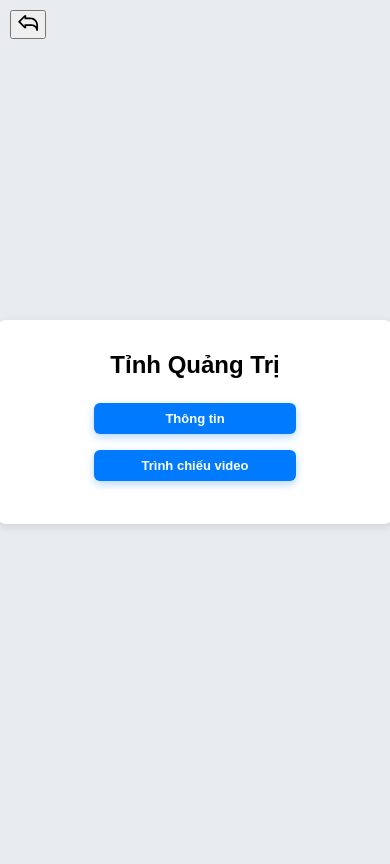
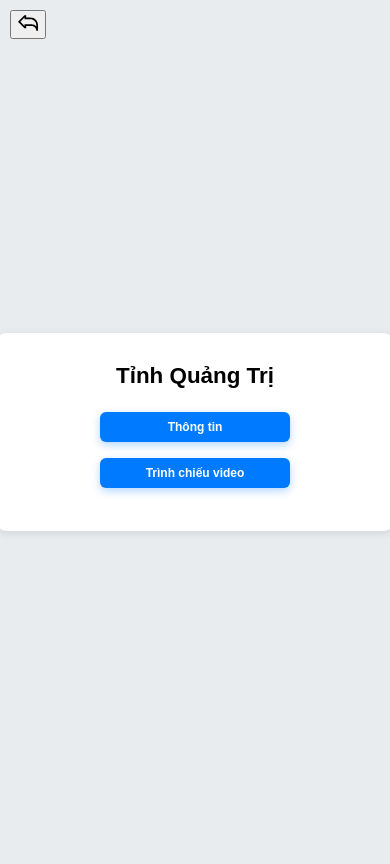
Before and after one commit to huylc12343/testingfor2, a PHP site: page /assets/pages/lsqt.html in a window 390 px wide. Before the commit the page ends 527 px from the top, so only its background shows below. Run offline with PHP 8.4, Linux system fonts and the light colour scheme.

Commit message:
hoan thanh lsqt mobile

```diff
--- a/assets/css/lsqt.css
+++ b/assets/css/lsqt.css
@@ -211,33 +211,102 @@
     }
 }
 
-/* Extra small screens (for very narrow devices) */
-@media screen and (max-width: 480px) {
-    h1 {
-        font-size: 1.5em;
+/* Cơ bản: Đảm bảo container hiển thị tốt trên màn hình nhỏ */
+@media screen and (max-width: 768px) {
+    body {
+        padding: 10px;
     }
 
-    .buttons button {
-        font-size: 13px;
-        padding: 8px;
+    .container {
+        width: 100%;
+        padding: 15px;
+        box-shadow: 0 2px 8px rgba(0, 0, 0, 0.1); /* Giảm đổ bóng */
     }
 
-    .image-display {
-        grid-template-columns: 1fr; /* Giữ một cột cho hình ảnh */
-        gap: 15px; /* Giảm khoảng cách giữa các hình ảnh */
+    h1 {
+        font-size: 1.6em; /* Giảm kích thước tiêu đề */
     }
 
+    /* Điều chỉnh nút */
+    .buttons button {
+        width: 100%; /* Nút chiếm toàn bộ chiều ngang */
+        font-size: 14px; /* Kích thước nhỏ hơn */
+        padding: 10px;
+        margin: 8px 0; /* Giảm khoảng cách giữa các nút */
+    }
+
+    /* Bố cục ảnh: 2 cột */
+    .image-display {
+        grid-template-columns: repeat(2, 1fr); /* Đặt 2 cột khi màn hình nhỏ */
+        gap: 15px; /* Giảm khoảng cách giữa các ảnh */
+    }
+
+    .image-container {
+        width: 100%; /* Chiều rộng đầy đủ */
+    }
+
+    .image-container img {
+        width: 100%; /* Ảnh chiếm toàn bộ container */
+        height: auto; /* Giữ tỷ lệ ảnh */
+        border-radius: 6px; /* Bo góc nhẹ */
+    }
+
+    .image-container p {
+        font-size: 12px; /* Giảm kích thước mô tả */
+        padding: 6px;
+    }
+
+    /* Popup video */
     .popup-content {
+        width: 95%; /* Giảm kích thước popup */
+        max-width: 400px;
         padding: 10px;
     }
 
     .popup-content iframe {
-        height: 180px; /* Chiều cao video nhỏ hơn nữa */
+        height: 200px; /* Đặt chiều cao cố định cho video */
     }
 
+    /* Nút đóng popup */
     .close {
         width: 28px;
         height: 28px;
         font-size: 14px;
     }
+
+    /* Header */
+    #headerline {
+        top: 10px;
+        left: 10px;
+    }
+
+    .back-button img {
+        height: 20px; /* Kích thước biểu tượng nhỏ hơn */
+    }
 }
+
+/* Giao diện nhỏ hơn (màn hình <480px) */
+@media screen and (max-width: 480px) {
+    h1 {
+        font-size: 1.4em; /* Giảm kích thước tiêu đề hơn nữa */
+    }
+
+    .buttons button {
+        font-size: 12px; /* Nút nhỏ hơn */
+        padding: 8px;
+    }
+
+    .image-container p {
+        font-size: 10px; /* Mô tả nhỏ hơn */
+    }
+
+    .popup-content {
+        padding: 8px; /* Giảm padding trong popup */
+    }
+
+    .close {
+        width: 25px;
+        height: 25px;
+        font-size: 12px;
+    }
+}
```
Also changed, not shown: assets/pages/store.html (+6 -6 lines).
